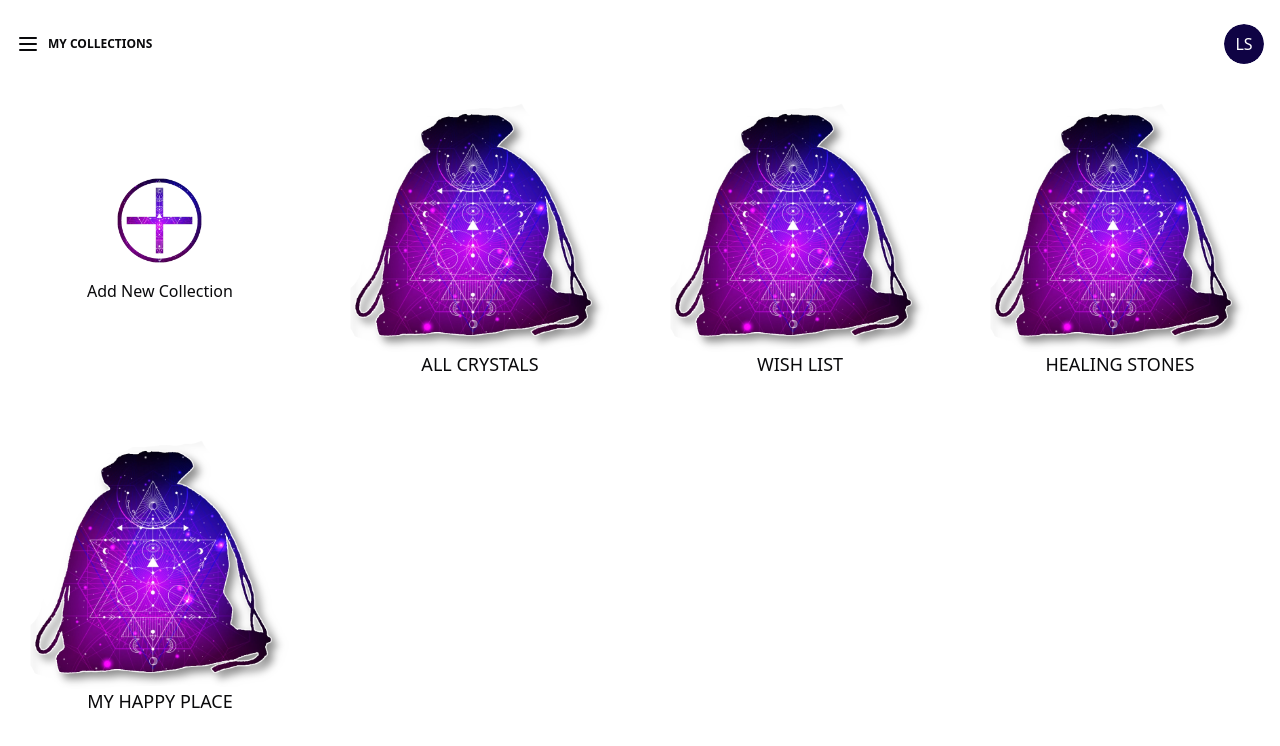
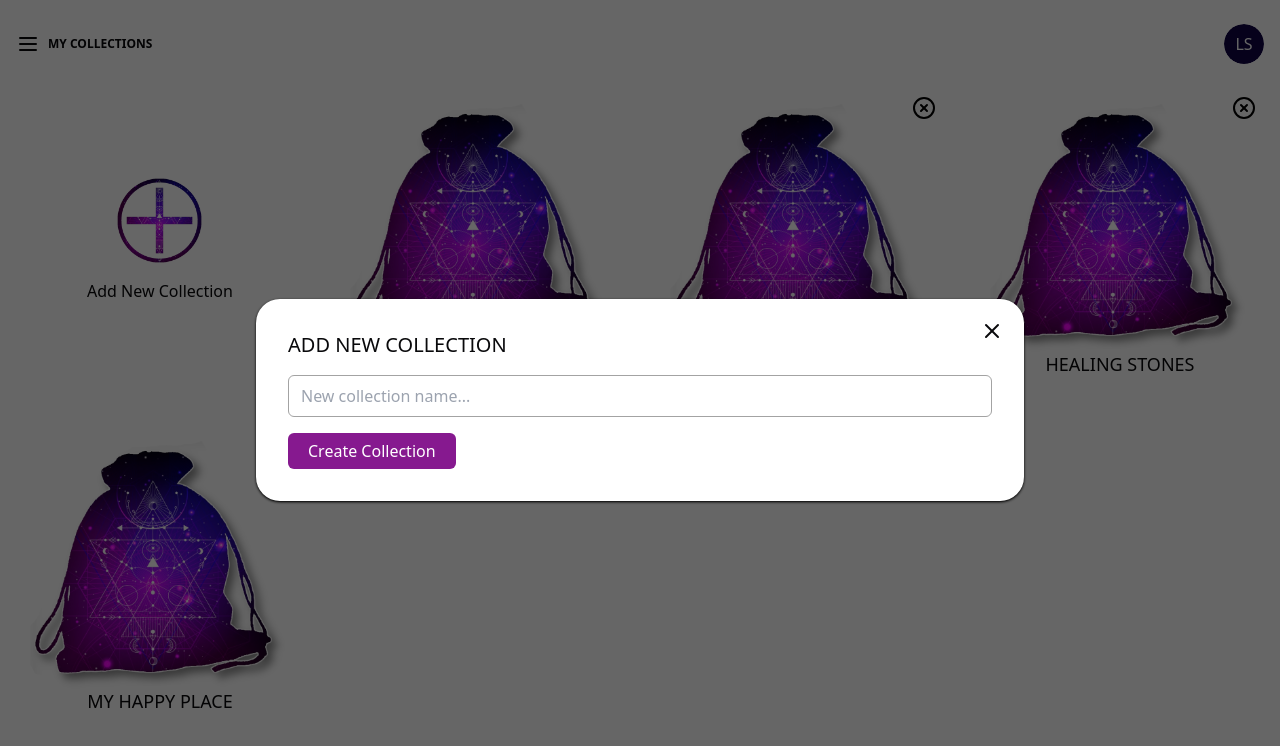
Before and after one commit to LacunaStrategies/crystalchronicles, a Next.js app: page /app/my-collections in a window 1280 px wide. Both pictures are taken after a click on the button "Add New Collection". Shown: the top 746 px of the page. Built offline with nearby package versions, Linux system fonts and the light colour scheme.

Commit message:
Add/Remove Collections
Added mock functionality for adding and removing user collections

```diff
--- a/lib/mock/crystalCollections.ts
+++ b/lib/mock/crystalCollections.ts
@@ -1,11 +1,6 @@
 import { ICrystalCollection } from "@/types/CrystalCollection"
 
 export const crystalCollection: ICrystalCollection[] = [
-    {
-        _id: "ccuid-1",
-        name: "All Crystals",
-        user_id: "1",
-    },
     {
         _id: 'ccuid-2',
         name: 'Wish List',
--- a/lib/utils.ts
+++ b/lib/utils.ts
@@ -4,3 +4,9 @@ import { twMerge } from "tailwind-merge"
 export function cn(...inputs: ClassValue[]) {
   return twMerge(clsx(inputs))
 }
+
+export const fakeInsert = (delay: number) => {
+  return new Promise(function (resolve) {
+    setTimeout(resolve, delay)
+  })
+}
--- a/pages/app/crystals/[id].tsx
+++ b/pages/app/crystals/[id].tsx
@@ -1,5 +1,6 @@
 import AdminLayout from "@/layouts/AdminLayout"
 import { crystals, getCrystal } from "@/lib/mock/crystals"
+import { fakeInsert } from "@/lib/utils"
 import { Crystal } from "@/types/Crystal"
 import Image from "next/image"
 import Link from "next/link"
@@ -17,12 +18,6 @@ export const CrystalPage = () => {
 
     // Page Data :: This will actually be generated from GetStaticPaths and GetStaticParams when moved to DB
     const crystalData: Crystal | undefined = crystals.find(crystal => crystal._id === router.query.id)
-
-    const fakeInsert = (delay: number) => {
-        return new Promise(function (resolve) {
-            setTimeout(resolve, delay)
-        })
-    }
 
     /**
      * * Add To Collection
--- a/pages/app/my-collections/index.tsx
+++ b/pages/app/my-collections/index.tsx
@@ -4,28 +4,170 @@ import Link from "next/link"
 import mysticBag from '@/public/assets/images/mystic-drawstring-bag.webp'
 import mysticPlus from '@/public/assets/images/mystic-plus-icon.webp'
 import { crystalCollection } from "@/lib/mock/crystalCollections"
+import { ICrystalCollection } from "@/types/CrystalCollection"
+import { useState } from 'react'
+import { X, XCircle } from 'lucide-react'
+import { fakeInsert } from "@/lib/utils"
 
 export const Crystals = () => {
+
+    // State Variables
+    const [showModal, setShowModal] = useState('')
+    const [newCollectionName, setNewCollectionName] = useState('')
+    const [collectionToDelete, setCollectionToDelete] = useState<ICrystalCollection | null>(null)
+    const [processing, setProcessing] = useState(false)
+    const [crystalCollectionState, setCrystalCollectionState] = useState(crystalCollection)
+
+    const handleModalClose = () => {
+        setNewCollectionName('')
+        setCollectionToDelete(null)
+        setShowModal('')
+    }
+
+    const handleAddNewCollection = async (e: React.FormEvent<HTMLFormElement>) => {
+        e.preventDefault()
+
+        setProcessing(true)
+        await fakeInsert(2500)
+
+        const newCrystalCollectionState = [...crystalCollectionState]
+        newCrystalCollectionState.push({
+            _id: `ccuid-${Math.floor(Math.random() * 100)}`,
+            name: newCollectionName,
+            user_id: "1",
+        })
+        setCrystalCollectionState(newCrystalCollectionState)
+
+        setProcessing(false)
+        handleModalClose()
+    }
+
+    const handleDeleteCollection = async () => {
+        setProcessing(true)
+        await fakeInsert(2500)
+
+        const newCrystalCollectionState = crystalCollectionState.filter(obj => obj._id !== collectionToDelete?._id)
+        console.log(newCrystalCollectionState)
+        setCrystalCollectionState(newCrystalCollectionState)
+
+        setProcessing(false)
+        handleModalClose()
+    }
+
+
     return (
         <AdminLayout pageName="My Collections">
             <div className="grid grid-cols-2 md:grid-cols-4 gap-8">
                 <div className="flex items-center justify-center">
-                    <button>
+                    <button
+                        onClick={() => setShowModal('add')}
+                    >
                         <Image src={mysticPlus} width={85} height={85} alt="Mystic Plus Symbol" className="mb-4 mx-auto" />
                         <div className="w-full text-center">Add New Collection</div>
                     </button>
                 </div>
+                <div>
+                    <Link href={`/app/my-crystals`} className="block transition-all duration-300 scale-90 hover:scale-95">
+                        <Image src={mysticBag} alt="Mystic Bag" width={500} height={480} priority />
+                        <div className="uppercase text-xl text-center">All Crystals</div>
+                    </Link>
+                </div>
                 {
-                    crystalCollection.map(collection => (
-                        <div key={collection.name}>
+                    crystalCollectionState.map(collection => (
+                        <div
+                            key={collection.name}
+                            className="relative"
+                        >
                             <Link href={`/app/my-collections/${collection._id}`} className="block transition-all duration-300 scale-90 hover:scale-95">
                                 <Image src={mysticBag} alt="Mystic Bag" width={500} height={480} priority />
                                 <div className="uppercase text-xl text-center">{collection.name}</div>
                             </Link>
+                            <button
+                                onClick={() => { setShowModal('delete'); setCollectionToDelete(collection) }}
+                                className="absolute top-2 right-2 text-black"
+                            >
+                                <XCircle aria-hidden="true" aria-label={`Delete ${collection.name} collection`} />
+                            </button>
                         </div>
                     ))
                 }
 
+                {
+                    showModal === 'add' && (
+                        <div className="fixed top-0 left-0 right-0 bottom-0 flex flex-col items-center">
+                            <div onClick={() => handleModalClose()} className="absolute top-0 left-0 right-0 bottom-0 bg-black/60"></div>
+                            <div className="relative my-auto w-full max-w-3xl bg-white p-8 rounded-3xl shadow shadow-black">
+                                <button
+                                    onClick={() => handleModalClose()}
+                                    className="absolute top-5 right-5"
+                                >
+                                    <X aria-hidden="true" aria-label="Close Modal" />
+                                </button>
+
+                                <div className="text-xl uppercase font-medium mb-4">Add New Collection</div>
+                                <form onSubmit={handleAddNewCollection}>
+                                    <div className="mb-4">
+                                        <input
+                                            className="py-2 px-3 border border-neutral-400 rounded-md w-full"
+                                            type="text"
+                                            name="name"
+                                            id="name"
+                                            onChange={(e) => setNewCollectionName(e.target.value)}
+                                            value={newCollectionName}
+                                            placeholder="New collection name..."
+                                            autoComplete="false"
+                                            required
+                                        />
+                                    </div>
+                                    <div>
+                                        <button
+                                            disabled={processing}
+                                            className="transition-all duration-300 py-1.5 px-5 rounded-md bg-fuchsia-800 text-white hover:bg-fuchsia-700 disabled:bg-fuchsia-700/30"
+                                            type="submit"
+                                        >
+                                            {processing ? 'Please wait...' : 'Create Collection'}
+                                        </button>
+                                    </div>
+                                </form>
+                            </div>
+                        </div>
+                    )
+                }
+
+                {
+                    showModal === 'delete' && (
+                        <div className="fixed top-0 left-0 right-0 bottom-0 flex flex-col items-center">
+                            <div onClick={() => { handleModalClose() }} className="absolute top-0 left-0 right-0 bottom-0 bg-black/60"></div>
+                            <div className="relative my-auto w-full max-w-3xl bg-white p-8 rounded-3xl shadow shadow-black">
+                                <button
+                                    onClick={() => { handleModalClose() }}
+                                    className="absolute top-5 right-5"
+                                >
+                                    <X aria-hidden="true" aria-label="Close Modal" />
+                                </button>
+
+                                <div className="text-center text-xl uppercase font-medium mb-2">Confirm Delete: <strong>{collectionToDelete?.name}</strong></div>
+                                <p className="text-center mb-4">Deleting a collection can not be reversed! Please confirm your decision.</p>
+                                <div className="flex justify-center items-center">
+                                    <button
+                                        disabled={processing}
+                                        onClick={() => handleDeleteCollection()}
+                                        className="inline-block transition duration-300 py-1.5 px-5 rounded-md bg-fuchsia-950 hover:bg-fuchsia-700 disabled:bg-fuchsia-700/30 text-white mr-2"
+                                    >
+                                        {processing ? 'Please wait...' : 'Confirm Delete'}
+                                    </button>
+                                    <button
+                                        disabled={processing}
+                                        onClick={() => handleModalClose()}
+                                        className="inline-block transition duration-300 py-1.5 px-5 rounded-md bg-neutral-300 hover:bg-neutral-400 disabled:bg-neutral-200"
+                                    >
+                                        Cancel
+                                    </button>
+                                </div>
+                            </div>
+                        </div>
+                    )
+                }
             </div>
         </AdminLayout>
     )
```
